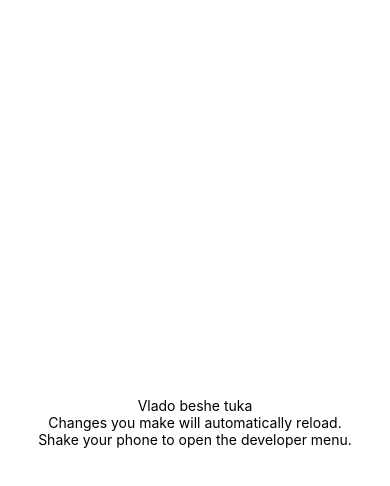
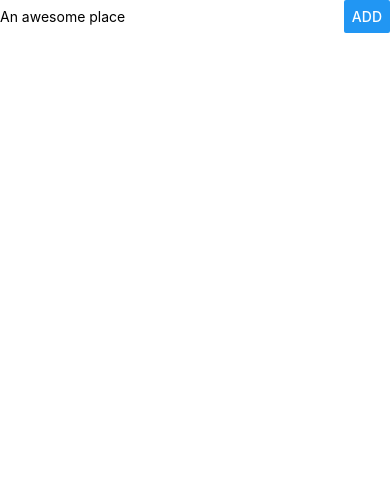
Before and after one commit to VVoev/reactnative, a React Native app in the folder my-app/: screen / in a window 390 px wide. Shown: the top 486 px of the page. Built offline with nearby package versions, Linux system fonts and the light colour scheme.

Commit message:
added some components

```diff
--- a/my-app/App.js
+++ b/my-app/App.js
@@ -1,13 +1,44 @@
 import React from 'react';
-import { StyleSheet, Text, View } from 'react-native';
+import { StyleSheet, Text, View, TextInput, Button } from 'react-native';
+import ListItem from './src/components/ListItem/ListItem';
 
 export default class App extends React.Component {
+
+  state = {
+    placeName: '',
+    places: []
+  }
+
+  changeTextHandler = (val) => {
+    this.setState({ placeName: val })
+  }
+
+  placeSubmitHandler = () => {
+    if (this.state.placeName.trim() === "") {
+      return;
+    }
+    this.setState(prevState => {
+      return {
+        places: prevState.places.concat(prevState.placeName)
+      }
+    })
+  }
   render() {
+
+    const placesOutput = this.state.places.map((place, index) => {
+      return <ListItem key={index} placeName={place} />
+    })
     return (
       <View style={styles.container}>
-        <Text>Vlado beshe tuka</Text>
-        <Text>Changes you make will automatically reload.</Text>
-        <Text>Shake your phone to open the developer menu.</Text>
+        <View style={styles.inputContainer}>
+          <TextInput
+            style={styles.placeInput}
+            placeholder="An awesome place"
+            value={this.state.placeName}
+            onChangeText={this.changeTextHandler}></TextInput>
+          <Button title="Add" onPress={this.placeSubmitHandler} styles={styles.placeButton} />
+        </View>
+        <View styles={styles.listContainer}>{placesOutput}</View>
       </View>
     );
   }
@@ -15,9 +46,23 @@
 
 const styles = StyleSheet.create({
   container: {
-    flex: 1,
     backgroundColor: '#fff',
     alignItems: 'center',
-    justifyContent: 'center',
+    justifyContent: 'flex-start',
   },
+  inputContainer: {
+    width: '100%',
+    flexDirection: "row",
+    justifyContent: "space-between",
+    alignItems: 'center'
+  },
+  placeInput: {
+    width: '70%'
+  },
+  placeButton: {
+    width: '30%'
+  },
+  listContainer: {
+    width: '100%'
+  }
 });
--- /dev/null
+++ b/my-app/src/components/ListItem/ListItem.js
@@ -0,0 +1,20 @@
+import React from 'react';
+import { View, Text, StyleSheet } from 'react-native';
+
+const ListItem = (props) => {
+    return (
+        <View style={styles.ListItem}>
+            <Text>{props.placeName}</Text>
+        </View>
+    );
+};
+
+const styles = StyleSheet.create({
+    ListItem: {
+        width: '100%',
+        padding: 10,
+        backgroundColor: '#eee',
+    }
+})
+
+export default ListItem;
```
Also changed, not shown: 4 other files (tests, documents, lock files or other folders).
